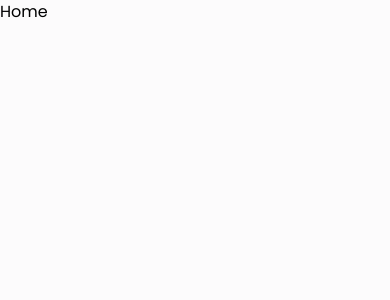
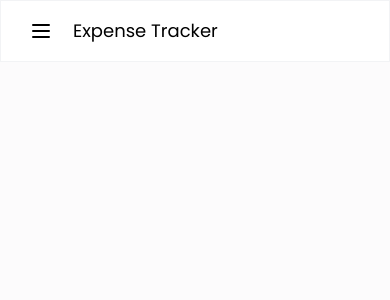
Before and after one commit to rishabhdasu/Expense-Tracker-App, a React (Vite) app in the folder frontend/expense-tracker/: page /dashboard in a window 390 px wide. Shown: the top 300 px of the page. Built offline with nearby package versions, Linux system fonts and the light colour scheme.

Commit message:
Create Dashboard Navbar

```diff
--- /dev/null
+++ b/frontend/expense-tracker/src/components/layouts/DashboardLayout.jsx
@@ -0,0 +1,23 @@
+import React, { useContext } from "react";
+import { UserContext } from "../../context/UserContext";
+import Navbar from "./Navbar";
+import SideMenu from "./SideMenu";
+
+const DashboardLayout = ({ children, activeMenu }) => {
+  const { user } = useContext(UserContext);
+  return (
+    <div className="">
+      <Navbar activeMenu={activeMenu} />
+      {user && (
+        <div className="flex">
+          <div className="max-[1080px]:hidden">
+            <SideMenu activeMenu={activeMenu} />
+          </div>
+          <div className="grow mx-5">{children}</div>
+        </div>
+      )}
+    </div>
+  );
+};
+
+export default DashboardLayout;
--- /dev/null
+++ b/frontend/expense-tracker/src/components/layouts/Navbar.jsx
@@ -0,0 +1,31 @@
+import React, { useState } from "react";
+import { HiOutlineMenu, HiOutlineX } from "react-icons/hi";
+import SideMenu from "./SideMenu";
+
+const Navbar = ({ activeMenu }) => {
+  const [openSideMenu, setOpenSideMenu] = useState(false);
+  return (
+    <div className="flex gap-5 bg-white border border-b border-gray-200/50 backdrop-blur-[2px] py-4 px-7 sticky top-0 z-300">
+      <button
+        className="block lg:hidden text-black"
+        onClick={() => {
+          setOpenSideMenu(!openSideMenu);
+        }}
+      >
+        {openSideMenu ? (
+          <HiOutlineX className="text-2xl" />
+        ) : (
+          <HiOutlineMenu className="text-2xl" />
+        )}
+      </button>
+      <h2 className="text-lg font-mediumtext-black">Expense Tracker</h2>
+      {openSideMenu && (
+        <div className="fixed top-[61px] -ml-4 bg-white">
+          <SideMenu activeMenu={activeMenu} />
+        </div>
+      )}
+    </div>
+  );
+};
+
+export default Navbar;
--- /dev/null
+++ b/frontend/expense-tracker/src/components/layouts/SideMenu.jsx
@@ -0,0 +1,7 @@
+import React from "react";
+
+const SideMenu = () => {
+  return <div>SideMenu</div>;
+};
+
+export default SideMenu;
--- a/frontend/expense-tracker/src/pages/Auth/SignUp.jsx
+++ b/frontend/expense-tracker/src/pages/Auth/SignUp.jsx
@@ -1,9 +1,13 @@
-import React, { useState } from "react";
+import React, { useContext, useState } from "react";
 import AuthLayout from "../../components/layouts/AuthLayout";
-import { Link } from "react-router-dom";
+import { Link, useNavigate } from "react-router-dom";
 import Input from "../../components/Inputs/Input";
 import { validateEmail } from "../../utils/helper";
 import ProfilePhotoSelector from "../../components/Inputs/ProfilePhotoSelector";
+import axiosInstance from "../../utils/axiosInstance";
+import { API_PATHS } from "../../utils/apiPath";
+import { UserContext } from "../../context/UserContext";
+import uploadImage from "../../utils/uploadImage";
 
 const SignUp = () => {
   const [profilePic, setProfilePic] = useState(null);
@@ -11,6 +15,9 @@
   const [email, setEmail] = useState("");
   const [password, setPassword] = useState("");
   const [error, setError] = useState("");
+
+  const { updateUser } = useContext(UserContext);
+  const navigate = useNavigate();
 
   const handleSignUp = async (e) => {
     e.preventDefault();
@@ -30,6 +37,34 @@
       return;
     }
     setError("");
+
+    // Signup API call
+    try {
+      // Upload Image if present
+      const imgUploadRes = await uploadImage(profilePic);
+      if (profilePic) {
+        profileImageUrl = imgUploadRes.imageUrl || "";
+      }
+
+      const response = await axiosInstance.post(API_PATHS.AUTH.REGISTER, {
+        email,
+        password,
+        fullName,
+        profileImageUrl,
+      });
+      const { token, user } = response.data;
+      if (token) {
+        localStorage.setItem("token", token);
+        updateUser(user);
+        navigate("/dashboard");
+      }
+    } catch (err) {
+      if (err.response && err.response.data.message) {
+        setError(err.response.data.message);
+      } else {
+        setError("Something went wrong. Please try again.");
+      }
+    }
   };
 
   return (
--- a/frontend/expense-tracker/src/pages/Dashboard/Home.jsx
+++ b/frontend/expense-tracker/src/pages/Dashboard/Home.jsx
@@ -1,10 +1,11 @@
 import React from "react";
+import DashboardLayout from "../../components/layouts/DashboardLayout";
 
 const Home = () => {
   return (
-    <div>
-      <h1>Home</h1>
-    </div>
+    <DashboardLayout activeMenu="Dashboard">
+      <div className="my-5 mx-auto"></div>
+    </DashboardLayout>
   );
 };
 
--- /dev/null
+++ b/frontend/expense-tracker/src/utils/uploadImage.js
@@ -0,0 +1,26 @@
+import { API_PATHS } from "./apiPath";
+import axiosInstance from "./axiosInstance";
+
+const uploadImage = async (imageFile) => {
+  const formData = new FormData();
+  // Append image file to form data
+  formData.append("image", imageFile);
+
+  try {
+    const response = await axiosInstance.post(
+      API_PATHS.IMAGE.UPLOAD_IMAGE,
+      formData,
+      {
+        headers: {
+          "Content-Type": "multipart/form-data",
+        },
+      }
+    );
+    return response.data;
+  } catch (error) {
+    console.error(`Error uploading the image`, error);
+    throw error;
+  }
+};
+
+export default uploadImage;
```
Also changed, not shown: 7 other files (tests, documents, lock files or other folders).
